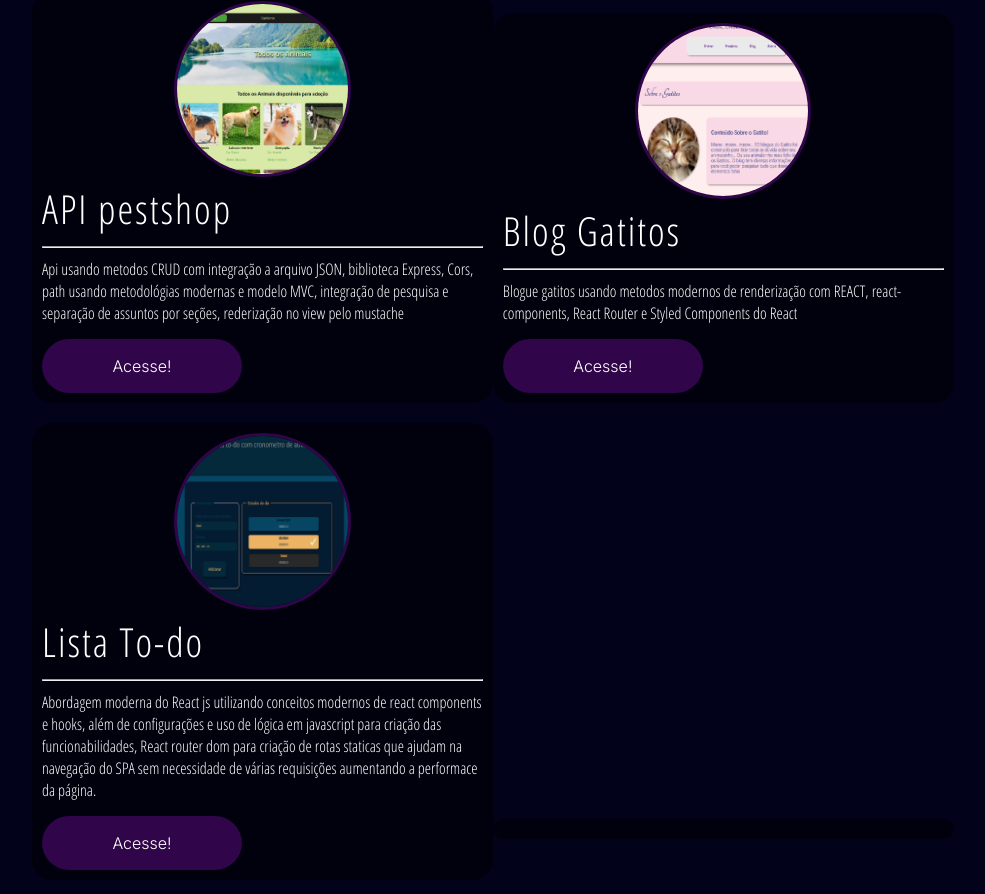
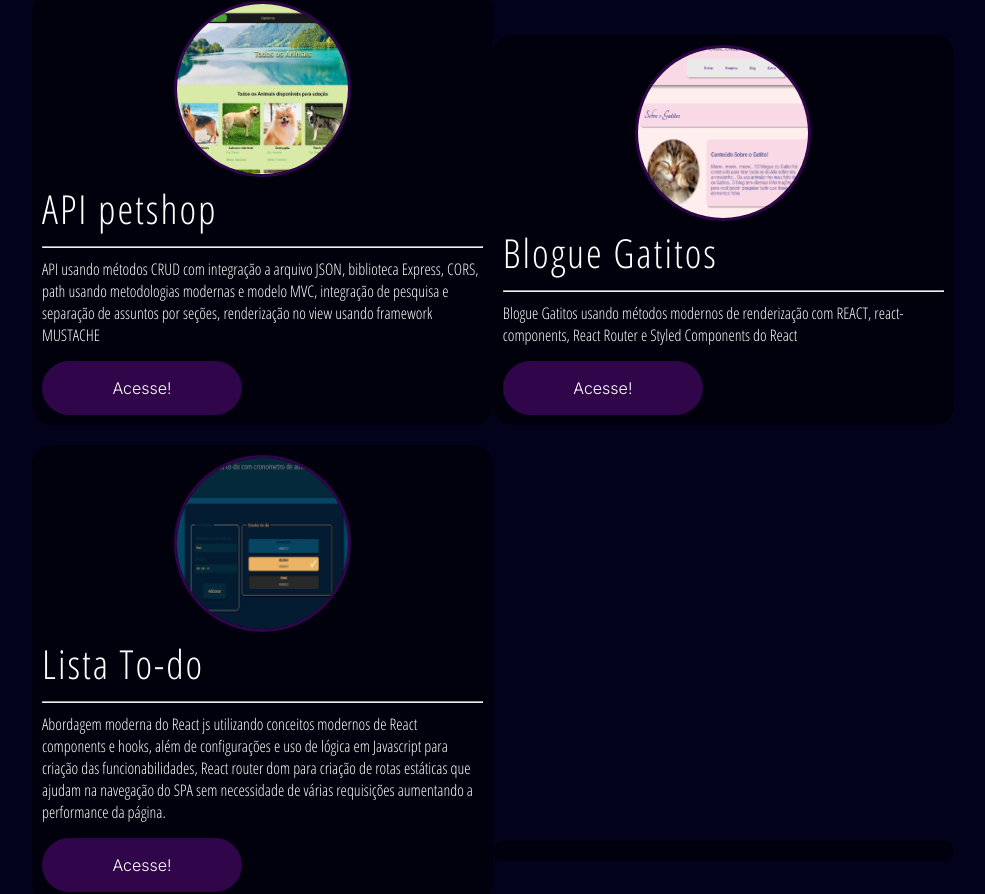
Before and after one commit to xing-wang-kai/MY_PROCFILE, a React (Create React App) app: page / in a window 1280 px wide. Shown: the part 1869-2763 px from the top of the page, without its empty margins (96-1081 px from the left). Built offline with nearby package versions, Linux system fonts and the light colour scheme.

Commit message:
corrigindo erros ortograficos

```diff
--- a/src/Components/qualifications/Portifolio.tsx
+++ b/src/Components/qualifications/Portifolio.tsx
@@ -15,10 +15,10 @@ const Portifolio = () => {
             </figure>
             <div className="portifolio-text">
 
-            <h2 className="title"> API pestshop</h2>
+            <h2 className="title"> API petshop</h2>
             <hr/>
 
-            <p className="text">Api usando metodos CRUD com integração a arquivo JSON, biblioteca Express, Cors, path usando metodológias modernas e modelo MVC, integração de pesquisa e separação de assuntos por seções, rederização no view pelo mustache</p>
+            <p className="text">API usando métodos CRUD com integração a arquivo JSON, biblioteca Express, CORS, path usando metodologias modernas e modelo MVC, integração de pesquisa e separação de assuntos por seções, renderização no view usando framework MUSTACHE</p>
             <div  className="portifolio-button"><a href="https://hidden-coast-70894.herokuapp.com/" target={"blank"}>Acesse! </a></div>
         </div>
         </div>
@@ -32,10 +32,10 @@ const Portifolio = () => {
         </div>
         <div className="portifolio-text">
 
-            <h2 className="title"> Blog Gatitos</h2>
+            <h2 className="title"> Blogue Gatitos</h2>
             <hr/>
 
-            <p className="text">Blogue gatitos usando metodos modernos de renderização com REACT, react-components, React Router e Styled Components do React</p>
+            <p className="text">Blogue Gatitos usando métodos modernos de renderização com REACT, react-components, React Router e Styled Components do React</p>
             <div  className="portifolio-button"><a href="https://secret-garden-28387.herokuapp.com/" target={"blank"}>Acesse! </a></div>
         </div>
         </div>
@@ -51,7 +51,7 @@ const Portifolio = () => {
                 <h2 className="title"> Lista To-do</h2>
                 <hr/>
 
-                <p className="text">Abordagem moderna do React js utilizando conceitos modernos de react components e hooks, além de configurações e uso de lógica em javascript para criação das funcionabilidades, React router dom para criação de rotas staticas que ajudam na navegação do SPA sem necessidade de várias requisições aumentando a performace da página.</p>
+                <p className="text">Abordagem moderna do React js utilizando conceitos modernos de React components e hooks, além de configurações e uso de lógica em Javascript para criação das funcionabilidades, React router dom para criação de rotas estáticas que ajudam na navegação do SPA sem necessidade de várias requisições aumentando a performance da página.</p>
                 <div  className="portifolio-button"><a href="https://tranquil-garden-45649.herokuapp.com/" target={"blank"}>Acesse! </a></div>
             </div>
 
```
